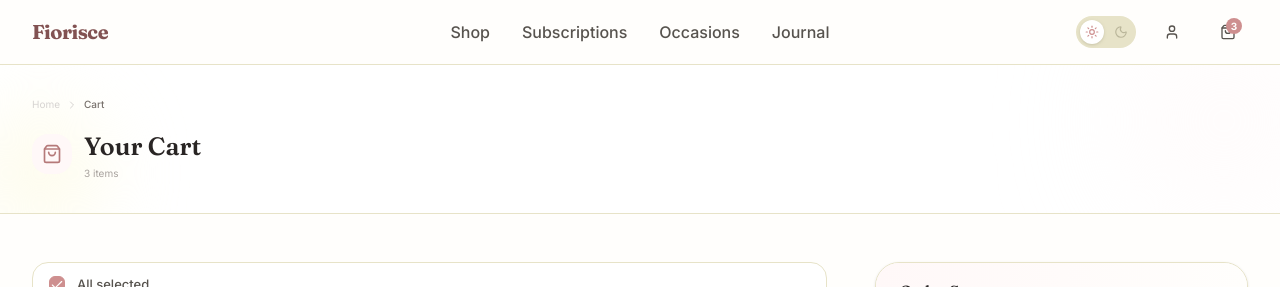
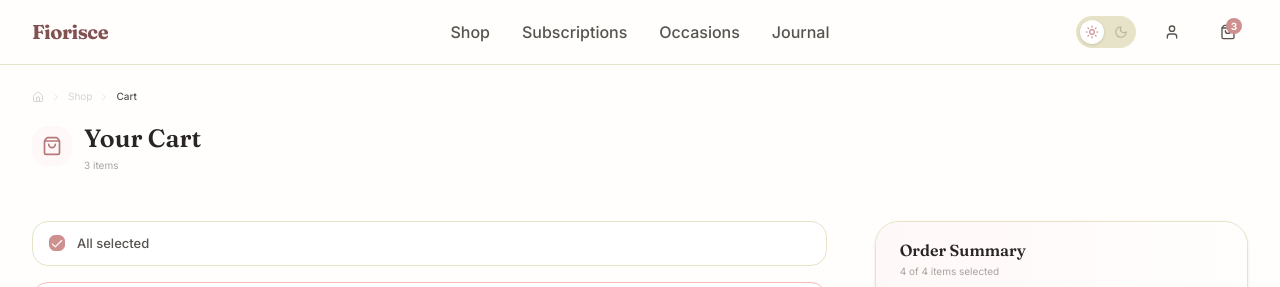
Before and after one commit to Fiorisce-Florist/lily, a Next.js app: page /cart in a window 1280 px wide. Shown: the top 287 px of the page. Built offline with nearby package versions, Linux system fonts and the light colour scheme.

Commit message:
feat: create breadcrumb component

```diff
--- /dev/null
+++ b/src/components/ui/breadcrumb.tsx
@@ -0,0 +1,157 @@
+import * as React from "react";
+import Link from "next/link";
+import { ChevronRight, Home } from "lucide-react";
+import { cn } from "@/lib/utils";
+
+// ─── Types ────────────────────────────────────────────────────────────────────
+
+export interface BreadcrumbItem {
+  /** Label shown in the breadcrumb */
+  label: string;
+  /** If provided, the item is rendered as a link */
+  href?: string;
+}
+
+export interface BreadcrumbProps {
+  items: BreadcrumbItem[];
+  /** Prepend a Home icon link pointing to "/" — true by default */
+  showHome?: boolean;
+  className?: string;
+}
+
+// ─── Sub-components (composable API) ─────────────────────────────────────────
+
+const BreadcrumbRoot = React.forwardRef<
+  HTMLElement,
+  React.ComponentPropsWithoutRef<"nav">
+>(({ className, children, ...props }, ref) => (
+  <nav
+    ref={ref}
+    aria-label="Breadcrumb"
+    className={cn("flex items-center", className)}
+    {...props}
+  >
+    <ol className="flex flex-wrap items-center gap-1.5 text-b6 font-inter text-neutral-400 dark:text-neutral-500">
+      {children}
+    </ol>
+  </nav>
+));
+BreadcrumbRoot.displayName = "BreadcrumbRoot";
+
+const BreadcrumbListItem = React.forwardRef<
+  HTMLLIElement,
+  React.ComponentPropsWithoutRef<"li">
+>(({ className, children, ...props }, ref) => (
+  <li
+    ref={ref}
+    className={cn("inline-flex items-center gap-1.5", className)}
+    {...props}
+  >
+    {children}
+  </li>
+));
+BreadcrumbListItem.displayName = "BreadcrumbListItem";
+
+const BreadcrumbLink = React.forwardRef<
+  HTMLAnchorElement,
+  React.ComponentPropsWithoutRef<typeof Link>
+>(({ className, children, ...props }, ref) => (
+  <Link
+    ref={ref}
+    className={cn(
+      "transition-colors hover:text-blush-500 dark:hover:text-blush-400",
+      className
+    )}
+    {...props}
+  >
+    {children}
+  </Link>
+));
+BreadcrumbLink.displayName = "BreadcrumbLink";
+
+const BreadcrumbPage = React.forwardRef<
+  HTMLSpanElement,
+  React.ComponentPropsWithoutRef<"span">
+>(({ className, children, ...props }, ref) => (
+  <span
+    ref={ref}
+    role="link"
+    aria-current="page"
+    aria-disabled="true"
+    className={cn("font-medium text-neutral-700 dark:text-neutral-200", className)}
+    {...props}
+  >
+    {children}
+  </span>
+));
+BreadcrumbPage.displayName = "BreadcrumbPage";
+
+const BreadcrumbSeparator = React.forwardRef<
+  HTMLSpanElement,
+  React.ComponentPropsWithoutRef<"span">
+>(({ className, ...props }, ref) => (
+  <span
+    ref={ref}
+    role="presentation"
+    aria-hidden="true"
+    className={cn("text-neutral-300 dark:text-neutral-600", className)}
+    {...props}
+  >
+    <ChevronRight className="h-3 w-3" />
+  </span>
+));
+BreadcrumbSeparator.displayName = "BreadcrumbSeparator";
+
+// ─── Convenience wrapper ──────────────────────────────────────────────────────
+// Renders from a simple `items` array. Use the composable sub-components above
+// for custom layouts (e.g., with icons, truncation, or dropdowns).
+
+const Breadcrumb = React.forwardRef<HTMLElement, BreadcrumbProps>(
+  ({ items, showHome = true, className }, ref) => {
+    const allItems: BreadcrumbItem[] = showHome
+      ? [{ label: "Home", href: "/" }, ...items]
+      : items;
+
+    return (
+      <BreadcrumbRoot ref={ref} className={className}>
+        {allItems.map((item, idx) => {
+          const isLast = idx === allItems.length - 1;
+          const isFirst = idx === 0;
+
+          return (
+            <BreadcrumbListItem key={idx}>
+              {!isFirst && <BreadcrumbSeparator />}
+
+              {isLast ? (
+                <BreadcrumbPage>{item.label}</BreadcrumbPage>
+              ) : item.href ? (
+                <BreadcrumbLink href={item.href}>
+                  {isFirst && showHome ? (
+                    <span className="flex items-center gap-1">
+                      <Home className="h-3 w-3" />
+                      <span className="sr-only">Home</span>
+                    </span>
+                  ) : (
+                    item.label
+                  )}
+                </BreadcrumbLink>
+              ) : (
+                <span>{item.label}</span>
+              )}
+            </BreadcrumbListItem>
+          );
+        })}
+      </BreadcrumbRoot>
+    );
+  }
+);
+Breadcrumb.displayName = "Breadcrumb";
+
+export {
+  Breadcrumb,
+  BreadcrumbRoot,
+  BreadcrumbListItem,
+  BreadcrumbLink,
+  BreadcrumbPage,
+  BreadcrumbSeparator,
+};
--- a/src/modules/CartModule/index.tsx
+++ b/src/modules/CartModule/index.tsx
@@ -4,6 +4,7 @@ import * as React from "react";
 import Link from "next/link";
 import { ChevronRight, ShoppingBag, Trash2 } from "lucide-react";
 import { Button } from "@/components/ui/button";
+import { Breadcrumb } from "@/components/ui/breadcrumb";
 import { ALL_BOUQUETS } from "@/modules/ShopModule/data/bouquets";
 import { CartItems } from "./sections/cart-items";
 import { CartSummary } from "./sections/cart-summary";
@@ -101,23 +102,11 @@ export function CartModule() {
   return (
     <div className="min-h-screen bg-cornsilk-100 dark:bg-neutral-950">
       {/* Hero band */}
-      <div className="relative overflow-hidden border-b border-cornsilk-300 dark:border-neutral-800 bg-white dark:bg-neutral-900">
-        <div aria-hidden className="pointer-events-none absolute inset-0">
-          <div className="absolute -top-10 -right-10 h-48 w-48 rounded-full bg-blush-100/50 blur-3xl dark:bg-blush-900/10" />
-          <div className="absolute -bottom-6 -left-6 h-32 w-32 rounded-full bg-cornsilk-200/60 blur-2xl dark:bg-cornsilk-900/10" />
-        </div>
-        <div className="relative container mx-auto px-4 sm:px-6 lg:px-8 py-8">
-          {/* Breadcrumb */}
-          <nav
-            aria-label="Breadcrumb"
-            className="mb-4 flex items-center gap-1.5 text-b6 font-inter text-neutral-400"
-          >
-            <Link href="/" className="hover:text-blush-500 transition-colors">
-              Home
-            </Link>
-            <ChevronRight className="h-3 w-3" />
-            <span className="text-neutral-600 dark:text-neutral-300 font-medium">Cart</span>
-          </nav>
+      <div className="relative container mx-auto px-4 sm:px-6 lg:px-8 py-6">
+        <Breadcrumb
+          className="mb-4"
+          items={[{ label: "Shop", href: "/shop" }, { label: "Cart" }]}
+        />
 
         <div className="flex items-center justify-between">
           <div className="flex items-center gap-3">
@@ -137,10 +126,8 @@ export function CartModule() {
           </div>
         </div>
       </div>
-      </div>
-
       {/* Body */}
-      <div className="container mx-auto px-4 sm:px-6 lg:px-8 py-8 lg:py-12">
+      <div className="container mx-auto px-4 sm:px-6 lg:px-8 py-4 lg:py-6">
         {items.length === 0 ? (
           <EmptyCart />
         ) : (
--- a/src/modules/ProductDetailModule/index.tsx
+++ b/src/modules/ProductDetailModule/index.tsx
@@ -27,6 +27,7 @@ import { Skeleton } from "@/components/ui/skeleton";
 import { TooltipProvider, Tooltip, TooltipTrigger, TooltipContent } from "@/components/ui/tooltip";
 import type { Bouquet } from "@/modules/ShopModule/data/bouquets";
 import { ALL_BOUQUETS } from "@/modules/ShopModule/data/bouquets";
+import { Breadcrumb } from "@/components/ui/breadcrumb";
 
 // ─── Helpers ──────────────────────────────────────────────────────────────────
 
@@ -850,23 +851,13 @@ export function ProductDetailModule({ bouquet }: { bouquet: Bouquet }) {
         <div className="pointer-events-none absolute inset-x-0 top-0 h-80 bg-linear-to-b from-cornsilk-100/60 to-transparent dark:from-neutral-900/60 dark:to-transparent" />
 
         <div className="relative mx-auto max-w-7xl px-4 py-8 sm:px-6 lg:px-8">
-          {/* Breadcrumb */}
-          <nav
-            aria-label="Breadcrumb"
-            className="mb-8 flex items-center gap-2 text-b5 font-inter text-neutral-400"
-          >
-            <Link href="/" className="hover:text-blush-500 transition-colors">
-              Home
-            </Link>
-            <ChevronRight className="h-3.5 w-3.5" />
-            <Link href="/shop" className="hover:text-blush-500 transition-colors">
-              Shop
-            </Link>
-            <ChevronRight className="h-3.5 w-3.5" />
-            <span className="text-neutral-700 dark:text-neutral-200 font-medium">
-              {bouquet.name}
-            </span>
-          </nav>
+          <Breadcrumb
+            className="mb-8"
+            items={[
+              { label: "Shop", href: "/shop" },
+              { label: bouquet.name },
+            ]}
+          />
 
           {/* 2-column product section */}
           <div className="flex flex-col gap-12 lg:flex-row lg:gap-16">
```
Lines whose indentation alone changed are shown as unchanged.
